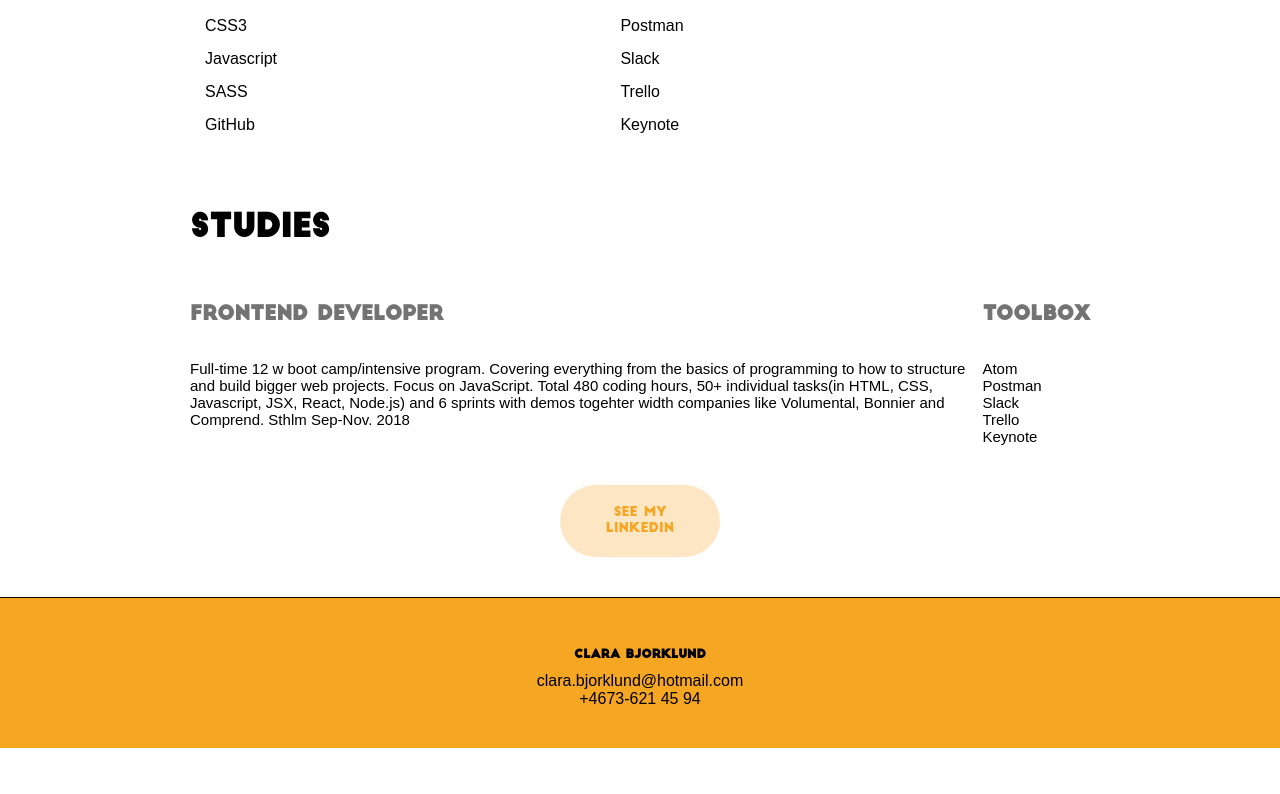
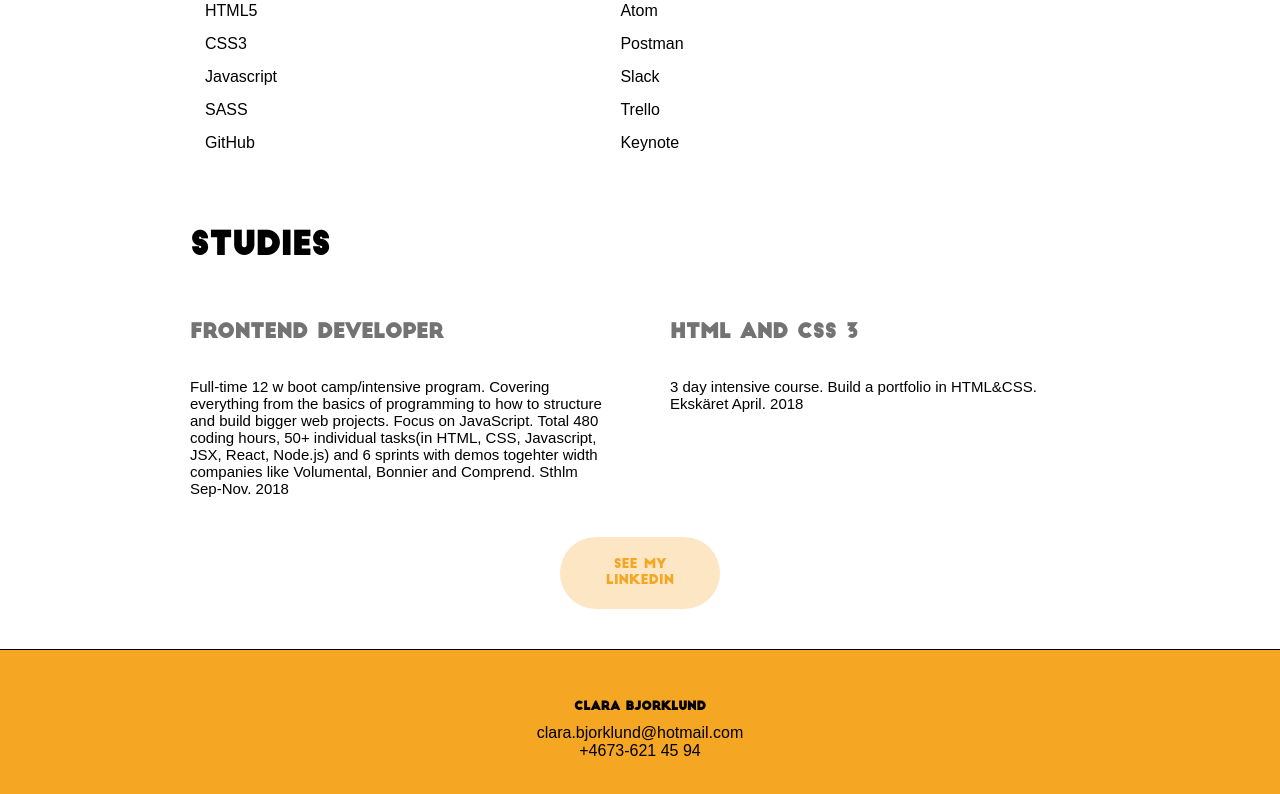
Before and after one commit to cbjorklund88/Portfolio, a React (Create React App) app: page /LandingPage in a window 1280 px wide. Shown: the part 1940-2734 px from the top of the page. Before the commit the page ends 2688 px from the top, so only its background shows below. Built offline with nearby package versions, Linux system fonts and the light colour scheme.

Commit message:
added ID to navigate to right case

```diff
--- a/src/components/App.js
+++ b/src/components/App.js
@@ -26,9 +26,11 @@ class App extends React.Component {
           <ul>
             <li><Link to="/LandingPage">Landing Page</Link></li>
             <li><Link to="/Project">Project page</Link></li>
+            <li><Link to="/Project">Single page</Link></li>
           </ul>
           <Route path="/LandingPage" component={landingPage} />
           <Route path="/Project" component={Project} />
+          <Route path="/Project/:id" component={Project} />
         </div>
       </Router>
     )
--- a/src/components/MyCases/mycases.js
+++ b/src/components/MyCases/mycases.js
@@ -6,7 +6,7 @@ class MyCases extends React.Component {
   render() {
     return (
       <div className="Cases">
-        <Link to="/Project">
+        <Link to={`/Project/${this.props.id}`}>
           <p>{this.props.title}</p>
           <img className="caseImage" src={this.props.image} alt="hero" />
         </Link>
--- a/src/components/Studies/studies.js
+++ b/src/components/Studies/studies.js
@@ -7,7 +7,7 @@ class Studies extends React.Component {
       <div>
         <h1>Studies</h1>
         <div className="studiesList">
-          <div className="studiesListItem">
+          <div className="studiesListItemTechnigo">
             <h5>Frontend developer</h5>
             <p>Full-time 12 w boot camp/intensive program. Covering everything
             from the basics of programming to how to structure and build bigger web projects.
@@ -17,13 +17,11 @@ class Studies extends React.Component {
             Sthlm Sep-Nov. 2018
             </p>
           </div>
-          <div className="skillsListToolbox">
-            <h5>Toolbox</h5>
-            <p>Atom</p>
-            <p>Postman</p>
-            <p>Slack</p>
-            <p>Trello</p>
-            <p>Keynote</p>
+          <div className="studiesListItem">
+            <h5>html and css 3</h5>
+            <p>3 day intensive course. Build a portfolio
+            in HTML&CSS. Ekskäret April. 2018
+            </p>
           </div>
         </div>
       </div>
--- a/src/components/landingPage.js
+++ b/src/components/landingPage.js
@@ -23,7 +23,8 @@ class LandingPage extends React.Component {
             {productsJson.cases.map(product =>
               <MyCases
                 title={product.title}
-                image={product.image} />)}
+                image={product.image}
+                id={product.id} />)}
           </div>
           <Skills />
           <Studies />
--- a/src/index.css
+++ b/src/index.css
@@ -126,6 +126,16 @@ button {
   font-size: 15px;
 }
 
+.studiesListItemTechnigo {
+  width: 50%;
+  margin-right: 30px;
+}
+
+.studiesListItem {
+  width: 50%;
+  margin-left: 30px;
+}
+
 .heroImage {
   display: flex;
   flex-direction: column;
```
